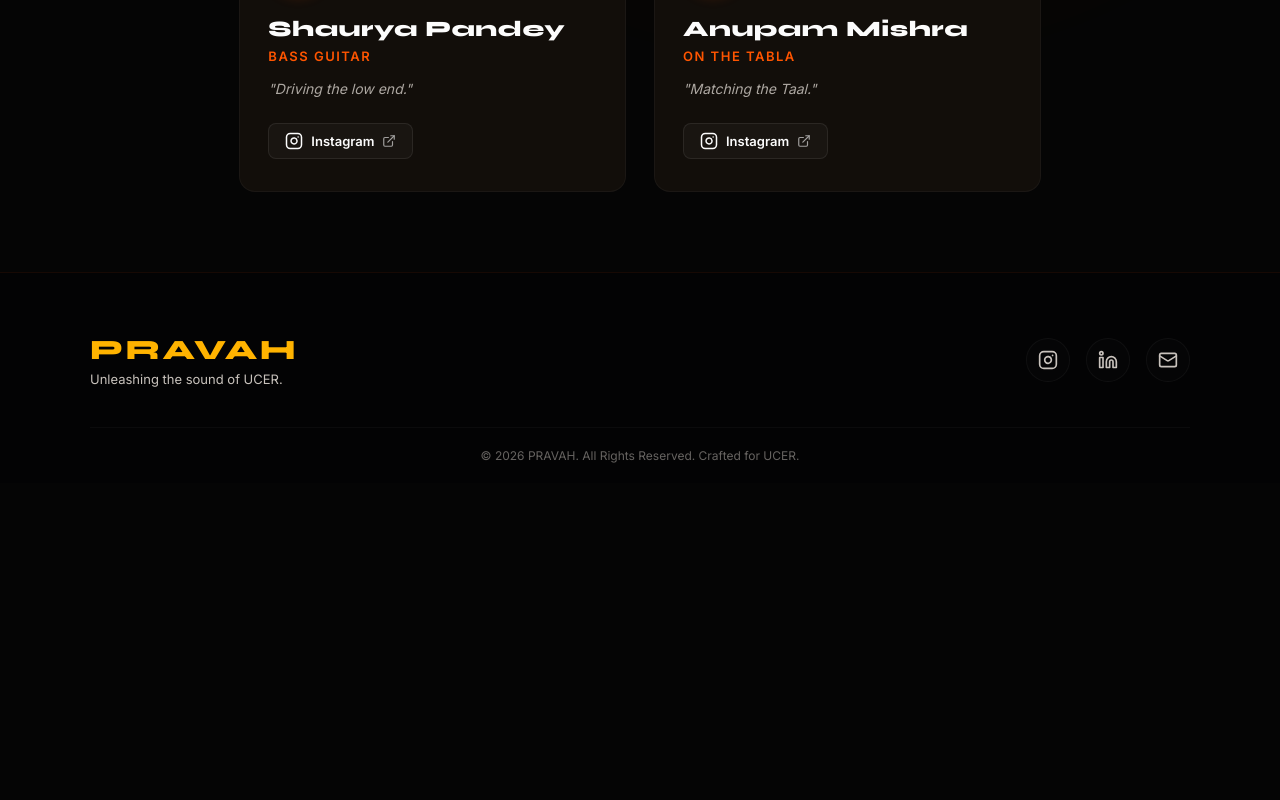
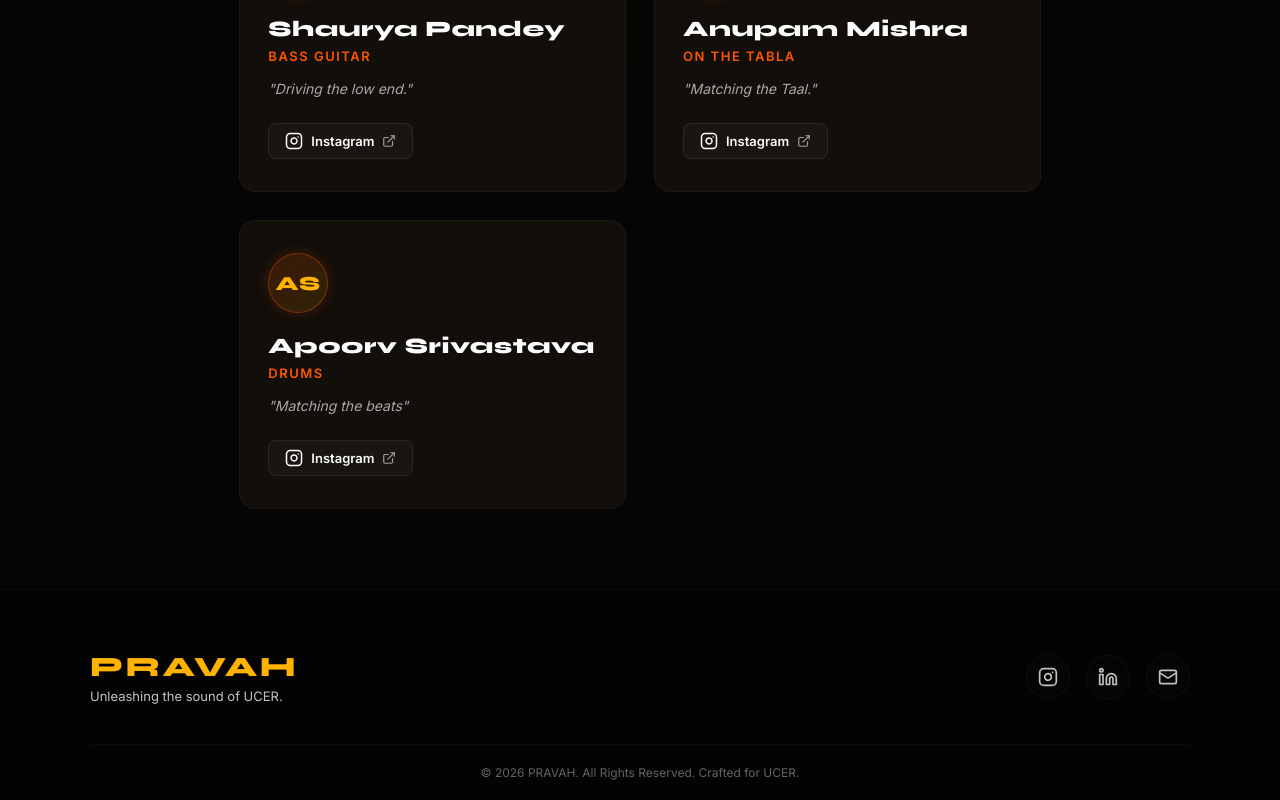
Before and after one commit to shaurya0002/project-x, a React (Vite) app: page /lineup/instrumental in a window 1280 px wide. Shown: the part 843-1643 px from the top of the page. Before the commit the page ends 1326 px from the top, so only its background shows below. Built offline with nearby package versions, Linux system fonts and the light colour scheme.

Commit message:
added 2 more instagram links

```diff
--- a/src/data/teamData.js
+++ b/src/data/teamData.js
@@ -33,7 +33,7 @@ export const teamData = {
         name: 'Sanskar Kumar',
         role: 'Lead Guitar',
         quote: 'The Riffster',
-        instagram: 'https://instagram.com/'
+        instagram: 'https://www.instagram.com/leonskenneddyyy?utm_source=qr&igsi=YjhpNWozcWNudTcx'
       },
       {
         id: 2,
@@ -55,6 +55,13 @@ export const teamData = {
         role: 'On the Tabla',
         quote: 'Matching the Taal.',
         instagram: 'https://instagram.com/'
+      },
+      {
+        id: 5,
+        name: 'Apoorv Srivastava',
+        role:'Drums',
+        quote: 'Matching the beats',
+        instagram: 'https://www.instagram.com/_psk47?igsi=MWN0amFnbXdpMjRiMg%3D%3D&utm_source=qr'
       }
     ]
   },
```
